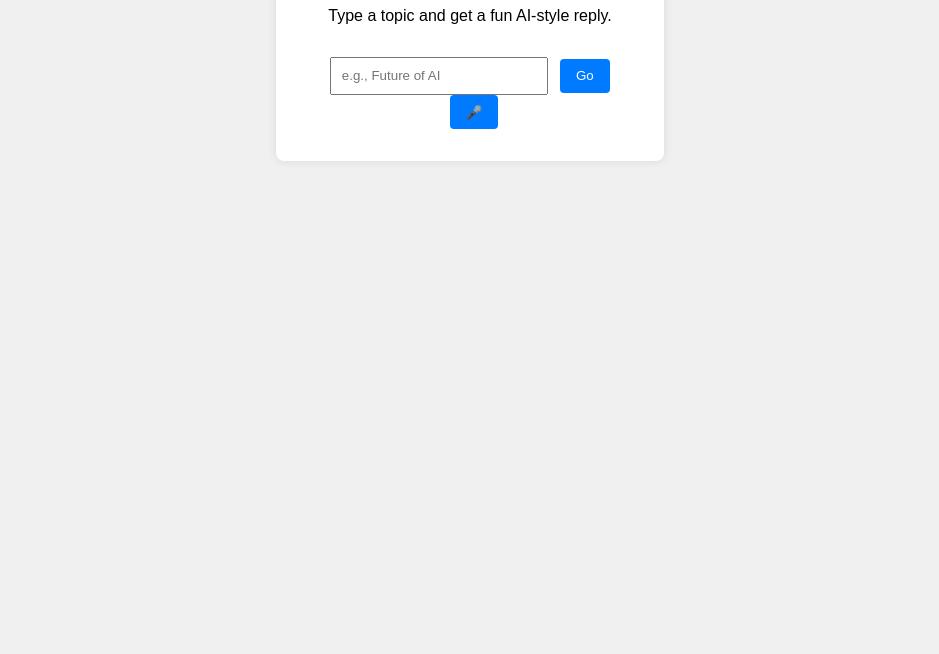
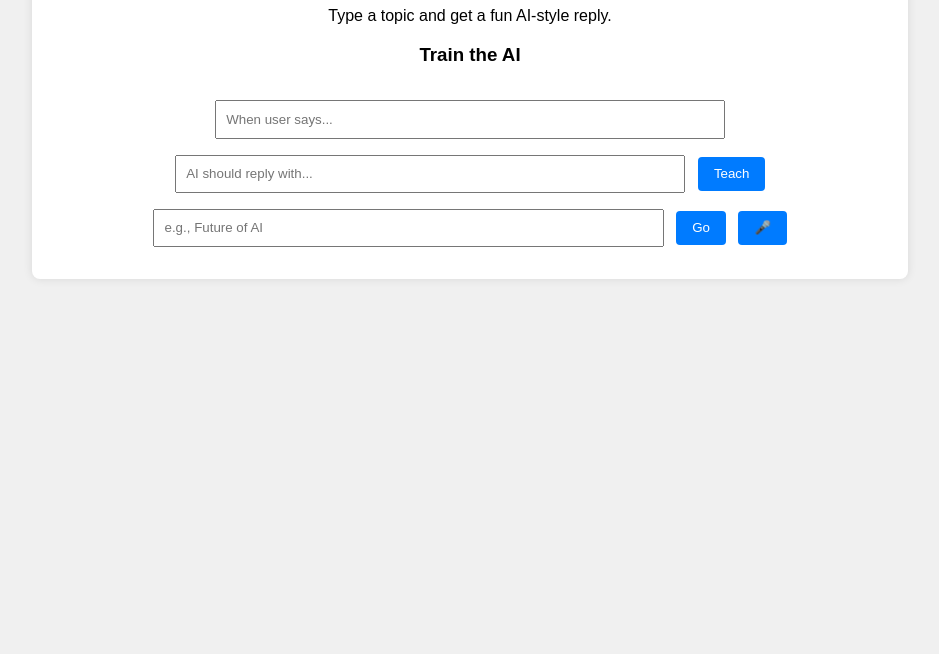
Before and after one commit to Himanshucoder94/aisite, a plain HTML site: page index.html in a window 1280 px wide. Shown: the part 146-800 px from the top of the page, without its empty margins (170-1109 px from the left). Drawn offline with Linux system fonts and the light colour scheme.

Commit message:
Update index.html

```diff
--- a/index.html
+++ b/index.html
@@ -11,6 +11,10 @@
     <h1>🧠 Mini AI Demo</h1>
     <p>Type a topic and get a fun AI-style reply.</p>
 
+    <h3>Train the AI</h3>
+      <input id="teachInput" placeholder="When user says..." />
+      <input id="teachReply" placeholder="AI should reply with..." />
+      <button onclick="teachAI()">Teach</button>
     <input type="text" id="userInput" placeholder="e.g., Future of AI">
     <button onclick="generate()">Go</button>
     <button id="micBtn">🎤</button>
```
